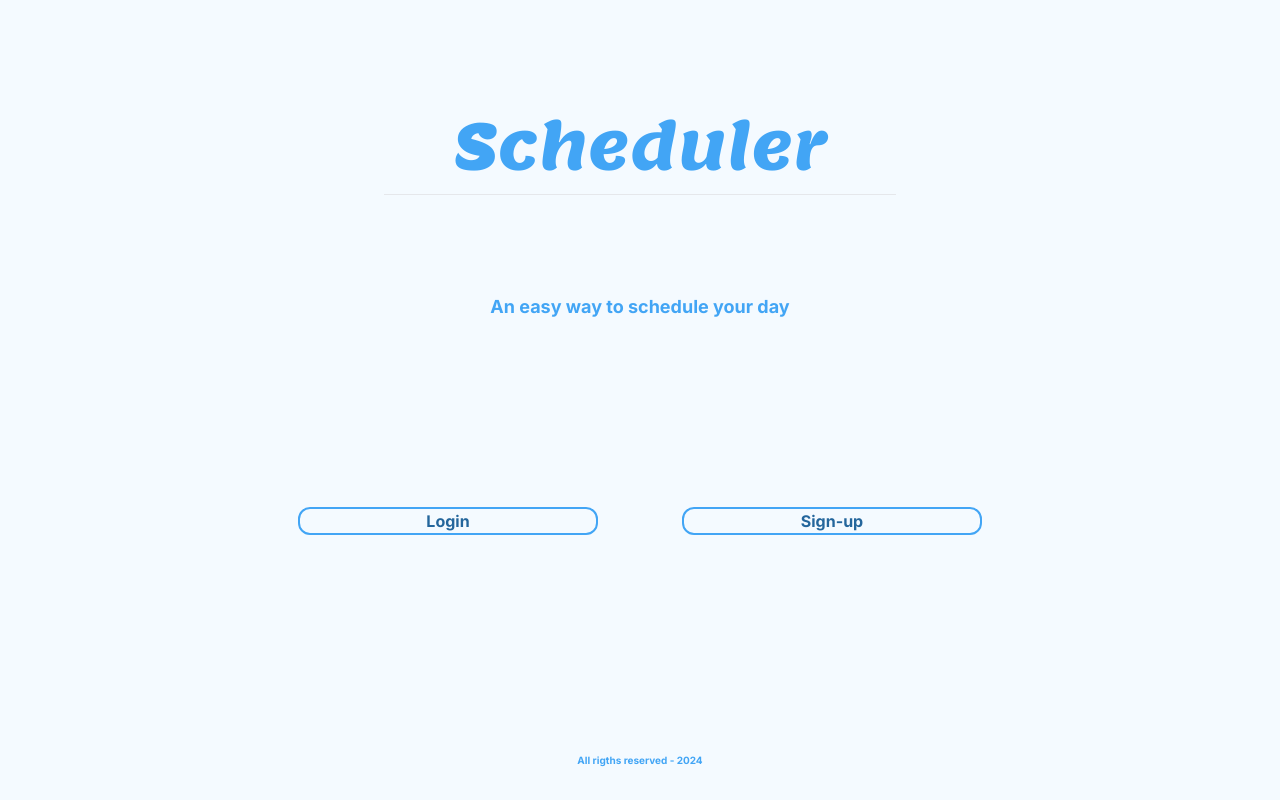
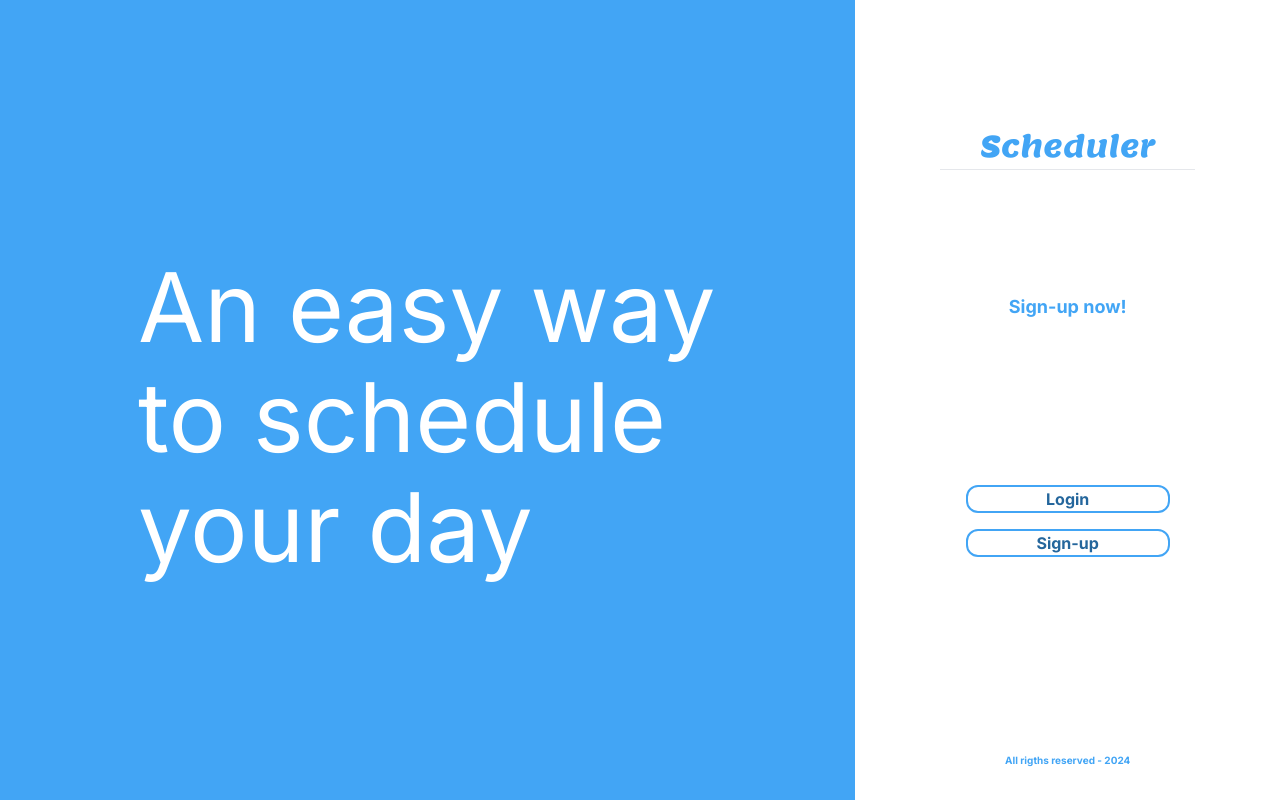
Before and after one commit to viniciuspx/scheduler, a Next.js app: page / in a window 1280 px wide. Built offline with nearby package versions, Linux system fonts and the light colour scheme.

Commit message:
modifying main page

```diff
--- a/package.json
+++ b/package.json
@@ -9,6 +9,7 @@
     "lint": "next lint"
   },
   "dependencies": {
+    "@react-spring/web": "^9.7.3",
     "@types/react-icons": "^3.0.0",
     "@types/react-modal": "^3.16.3",
     "axios": "^1.6.5",
--- /dev/null
+++ b/src/app/components/animations/trail.tsx
@@ -0,0 +1,27 @@
+"use client";
+
+import React, { useState } from "react";
+import { useTrail, a } from "@react-spring/web";
+
+export const Trail: React.FC<{ open: boolean; children?: any }> = ({
+  open,
+  children,
+}) => {
+  const items = React.Children.toArray(children);
+  const trail = useTrail(items.length, {
+    config: { mass: 5, tension: 2000, friction: 200 },
+    opacity: open ? 1 : 0,
+    x: open ? 0 : 20,
+    height: open ? 110 : 0,
+    from: { opacity: 0, x: 20, height: 0 },
+  });
+  return (
+    <div>
+      {trail.map(({ height, ...style }, index) => (
+        <a.div key={index} className="text-white text-bold text-[6em]" style={style}>
+          <a.div style={{ height }}>{items[index]}</a.div>
+        </a.div>
+      ))}
+    </div>
+  );
+};
--- a/src/app/components/board/day.tsx
+++ b/src/app/components/board/day.tsx
@@ -131,13 +131,13 @@ export const Board: FC<userboard> = ({ id }) => {
       </div>
       <div className="flex py-20">
         <button
-          className="w-4/5 md:w-1/5 max-w-[600px] text-[#24669C] font-bold border-[#42A5F5] rounded-xl border-2 hover:bg-[#42A5F5] hover:text-[#F4FAFF] m-auto"
+          className="w-4/5 md:w-1/5 max-w-[600px] text-[#24669C] font-bold border-[#42A5F5] rounded-xl border-2 hover:bg-[#42A5F5] hover:text-white m-auto"
           onClick={openModal}
         >
           Add Item
         </button>
         <button
-          className="w-4/5 md:w-1/5 max-w-[600px] text-[#24669C] font-bold border-[#42A5F5] rounded-xl border-2 hover:bg-[#42A5F5] hover:text-[#F4FAFF] m-auto"
+          className="w-4/5 md:w-1/5 max-w-[600px] text-[#24669C] font-bold border-[#42A5F5] rounded-xl border-2 hover:bg-[#42A5F5] hover:text-white m-auto"
           onClick={handleSaveList}
         >
           Save List
@@ -150,7 +150,7 @@ export const Board: FC<userboard> = ({ id }) => {
       </div>
       <div className="flex flex-row flex-wrap">
         <button
-          className="w-4/5 md:w-1/5 max-w-[600px] text-[#ff2929] font-bold border-[#ff2929] rounded-xl border-2 hover:bg-[#ff2929] hover:text-[#F4FAFF] m-auto"
+          className="w-4/5 md:w-1/5 max-w-[600px] text-[#ff2929] font-bold border-[#ff2929] rounded-xl border-2 hover:bg-[#ff2929] hover:text-white m-auto"
           onClick={handleDeleteList}
         >
           Delete List
@@ -179,7 +179,7 @@ export const Board: FC<userboard> = ({ id }) => {
             maxLength={144}
             className="p-2 md:w-[400px] md:h-[150px] border-2 m-4 break-words"
           ></textarea>
-          <button className="w-2/5 md:w-2/5 max-w-[600px] text-[#24669C] font-bold border-[#42A5F5] rounded-xl border-2 hover:bg-[#42A5F5] hover:text-[#F4FAFF] m-auto">
+          <button className="w-2/5 md:w-2/5 max-w-[600px] text-[#24669C] font-bold border-[#42A5F5] rounded-xl border-2 hover:bg-[#42A5F5] hover:text-white m-auto">
             Add
           </button>
         </form>
--- a/src/app/components/dashboard/mainBoard.tsx
+++ b/src/app/components/dashboard/mainBoard.tsx
@@ -20,7 +20,7 @@ export const CreateDashBoard: FC<dashBoardProps> = ({ user, id }) => {
         </h2>
         <button
           onClick={handleLogout}
-          className="w-3/5 md:w-4/5 my-4 max-w-[600px] text-[#24669C] font-bold border-[#42A5F5] rounded-xl border-2 hover:bg-[#42A5F5] hover:text-[#F4FAFF] m-auto"
+          className="w-3/5 md:w-4/5 my-4 max-w-[600px] text-[#24669C] font-bold border-[#42A5F5] rounded-xl border-2 hover:bg-[#42A5F5] hover:text-white m-auto"
         >
           Logout
         </button>
--- a/src/app/components/home/home.tsx
+++ b/src/app/components/home/home.tsx
@@ -1,18 +1,46 @@
+"use client";
+
+import { useEffect, useState } from "react";
+import { Trail } from "../animations/trail";
 import { Button } from "../utils/button";
 import { lemon } from "@/app/fonts/fonts";
 
 export const MakeHome = () => {
+  const [open, setOpen] = useState(false);
+
+  const handleClick = () => setOpen(!open);
+
+  setTimeout(() => {
+    setOpen(true);
+    setTimeout(() => {
+      setOpen(false);
+    }, 7000);
+  }, 1000);
+
   return (
-    <div className="w-full flex flex-col flex-wrap">
+    <div className="h-lvh flex flex-row">
+      <div
+        className="w-0 md:w-8/12 bg-[#42A5F5] flex justify-center"
+        onClick={handleClick}
+      >
+        <div className="m-auto">
+          <Trail open={open}>
+            <span>An easy way</span>
+            <span>to schedule</span>
+            <span>your day</span>
+          </Trail>
+        </div>
+      </div>
+      <div className="w-full md:w-4/12 flex flex-col flex-wrap border-l-2 md:border-[#42A5F5]">
         <div className="md:w-full w-full flex h-2/5 justify-center flex-wrap flex-col">
           <span
-          className={`md:w-2/5 md:text-[64px] text-[48px] text-center inline-block align-top m-auto text-[#42A5F5] ${lemon.className}`}
+            className={`md:w-3/5 md:text-[30px] text-[24px] text-center inline-block align-top m-auto text-[#42A5F5] ${lemon.className}`}
           >
             Scheduler
             <hr />
           </span>
-        <span className="text-center text-[#42A5F5] font-bold md:text-[18px] text-[18px]">
-          An easy way to schedule your day
+          <span className="text-center text-[#42A5F5] font-bold md:text-[18px] text-[14px]">
+            Sign-up now!
           </span>
         </div>
         <div className="w-3/5 flex flex-wrap flex-row m-auto justify-around">
@@ -23,5 +51,6 @@ export const MakeHome = () => {
           All rigths reserved - 2024
         </span>
       </div>
+    </div>
   );
 };
--- a/src/app/components/login/loginForm.tsx
+++ b/src/app/components/login/loginForm.tsx
@@ -60,7 +60,7 @@ export const LoginForm = () => {
           {loading && <BiLoaderAlt className="m-auto animate-spin" />}
           <button
             type="submit"
-            className="w-2/5 md:w-2/5 max-w-[600px] text-[#F4FAFF] font-bold border-[#42A5F5] bg-[#42A5F5] rounded-xl border-2 hover:bg-[#F4FAFF] hover:text-[#24669C] mx-auto my-2"
+            className="w-2/5 md:w-2/5 max-w-[600px] text-white font-bold border-[#42A5F5] bg-[#42A5F5] rounded-xl border-2 hover:bg-white hover:text-[#24669C] mx-auto my-2"
           >
             Login
           </button>
--- a/src/app/components/signup/index.tsx
+++ b/src/app/components/signup/index.tsx
@@ -55,7 +55,7 @@ export const SignupPage = () => {
         ></input>
         <button
           type="submit"
-          className="w-2/5 md:w-2/5 max-w-[600px] text-[#F4FAFF] font-bold border-[#42A5F5] bg-[#42A5F5] rounded-xl border-2 hover:bg-[#F4FAFF] hover:text-[#24669C] mx-auto my-2"
+          className="w-2/5 md:w-2/5 max-w-[600px] text-white font-bold border-[#42A5F5] bg-[#42A5F5] rounded-xl border-2 hover:bg-white hover:text-[#24669C] mx-auto my-2"
         >
           Register
         </button>
--- a/src/app/components/utils/button.tsx
+++ b/src/app/components/utils/button.tsx
@@ -18,7 +18,7 @@ export const Button: FC<buttonProps> = ({ buttonText, link, customClass }) => {
       <button
         type="button"
         onClick={handleOnClick}
-        className="w-full md:w-full max-w-[600px] text-[#24669C] font-bold border-[#42A5F5] rounded-xl border-2 hover:bg-[#42A5F5] hover:text-[#F4FAFF]"
+        className="w-full md:w-full max-w-[600px] text-[#24669C] font-bold border-[#42A5F5] rounded-xl border-2 hover:bg-[#42A5F5] hover:text-white"
       >
         {buttonText}
       </button>
--- a/src/app/globals.css
+++ b/src/app/globals.css
@@ -4,8 +4,8 @@
 
 :root {
   --foreground-rgb: 0, 0, 0;
-  --background-start-rgb: 244, 250, 255;
-  --background-end-rgb: 244, 250, 255;
+  --background-start-rgb: 255, 255, 255;
+  --background-end-rgb: 255, 255, 255;
 }
 
 @media (prefers-color-scheme: dark) {
--- a/src/app/page.tsx
+++ b/src/app/page.tsx
@@ -1,9 +1,5 @@
 import { CreateHome } from "./components/home";
 
 export default function Home() {
-  return (
-    <main className="h-lvh flex flex-wrap">
-      <CreateHome />
-    </main>
-  );
+  return <CreateHome />;
 }
```
Also changed, not shown: 1 other file (tests, documents, lock files or other folders). Lines whose indentation alone changed are shown as unchanged.
